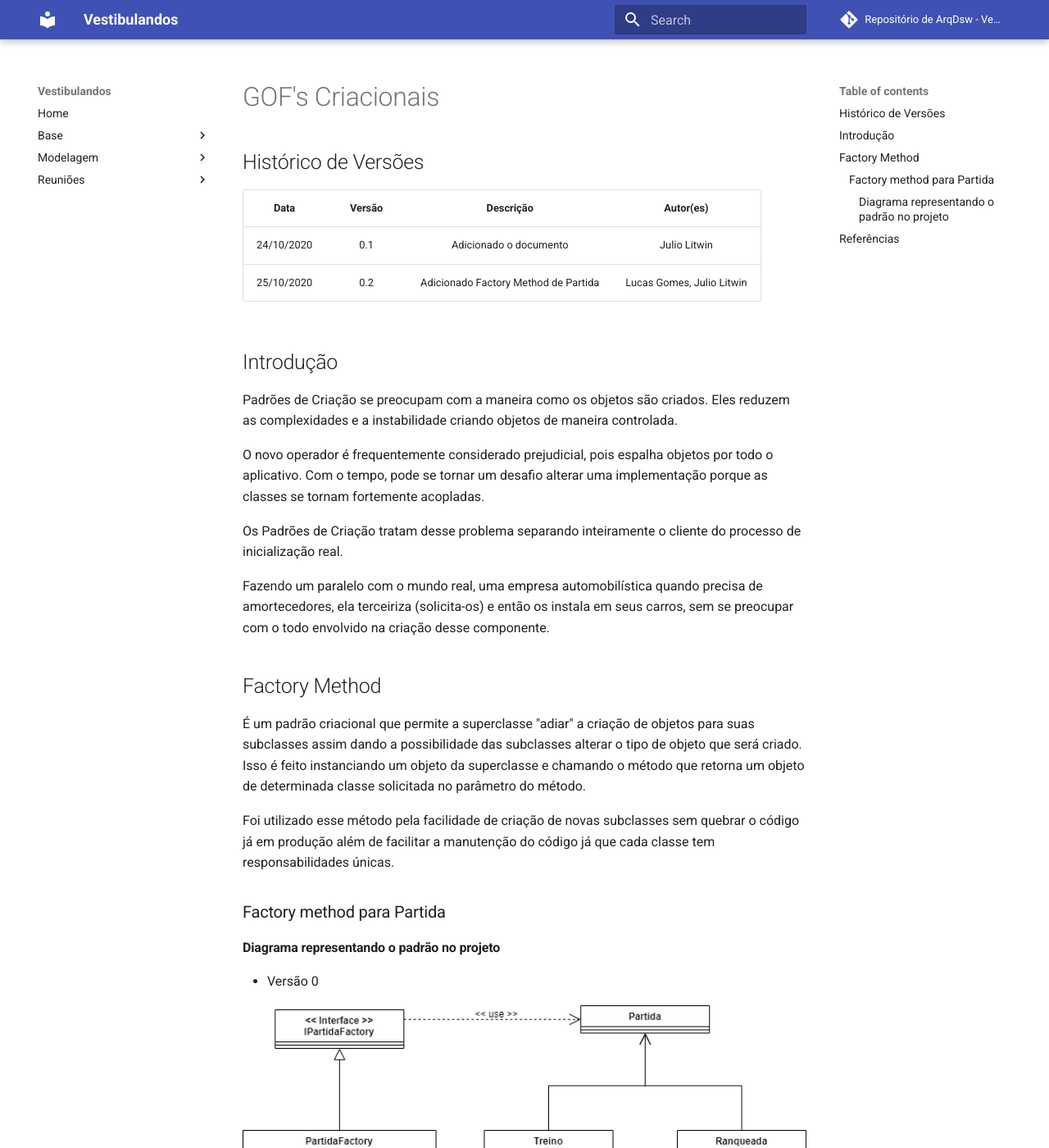
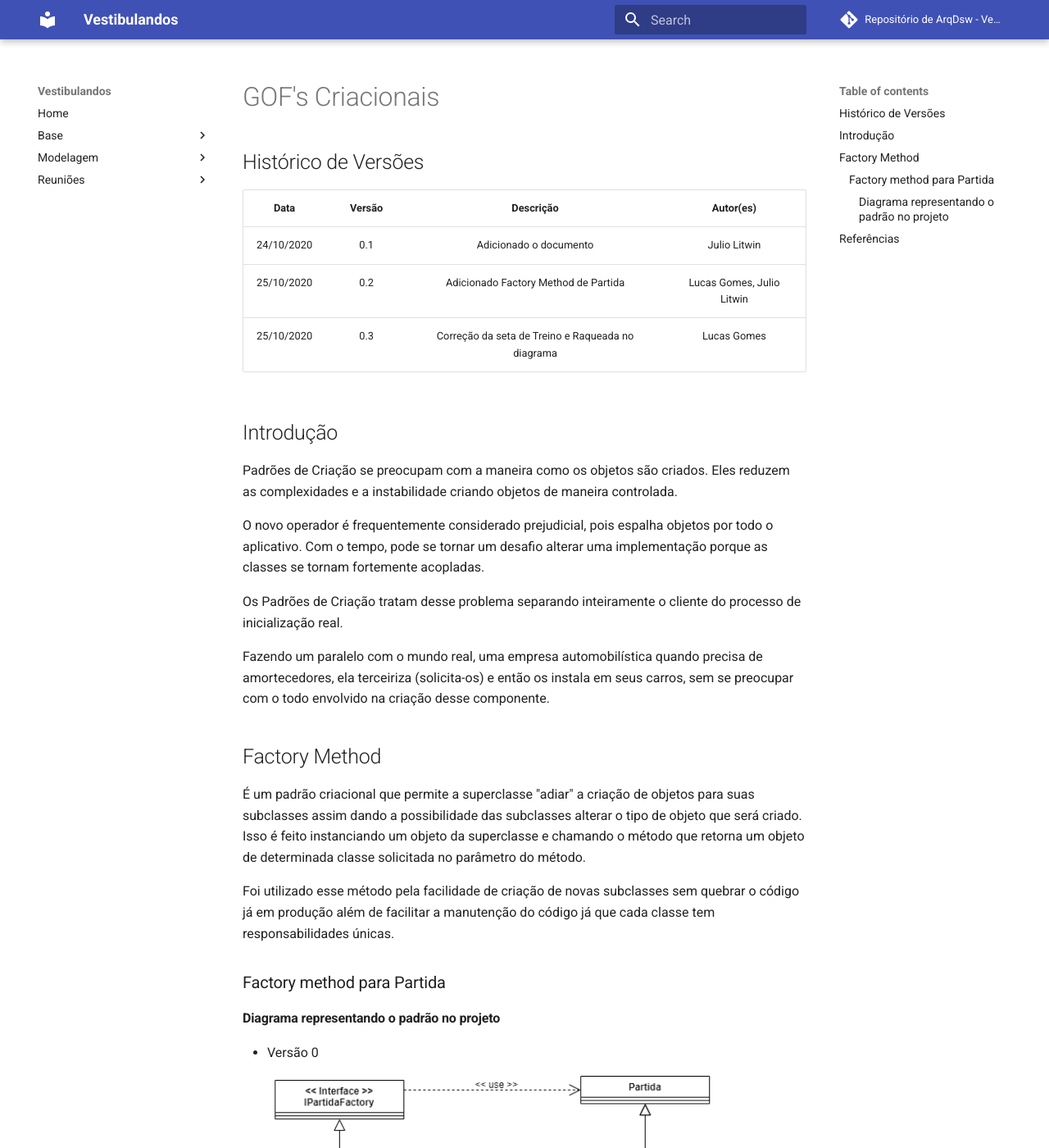
Before and after one commit to UnBArqDsw/2020.1_G4_Vestibulandos, an MkDocs documentation site: the page built from docs/padroes_de_projeto/gofs_criacionais.md, in a window 1280 px wide and 1400 px high. Shown: the whole window at 82% size. Built offline with MkDocs 1.6.1 and Material for MkDocs 9.7.7, drawn with Linux system fonts in a browser that asks for light colours; comment, search, counter and statistics services are not loaded; some of the changed text lies outside the part shown.

Commit message:
Correção de setas

```diff
--- a/docs/padroes_de_projeto/gofs_criacionais.md
+++ b/docs/padroes_de_projeto/gofs_criacionais.md
@@ -6,6 +6,7 @@
 |:--------:|:------:|:-----------------------------:|:----------------------------------:|
 | 24/10/2020 | 0.1 | Adicionado o documento | Julio Litwin |
 | 25/10/2020 | 0.2 | Adicionado Factory Method de Partida | Lucas Gomes, Julio Litwin |
+| 25/10/2020 | 0.3 | Correção da seta de Treino e Raqueada no diagrama | Lucas Gomes |
 
 ## Introdução
 
@@ -28,7 +29,7 @@
 
 ![FactoryPartidaDiagrama](../img/diagramas/factory_method_partida_v0.png)
 
-> [Implementação em código](./factory_partida_codigo.md)
+> [Implementação em código - Versão 0](./factory_partida_codigo_v0.md)
 
 ## Referências
 
```
Also changed, not shown: docs/img/diagramas/factory_method_partida_v0.png.
